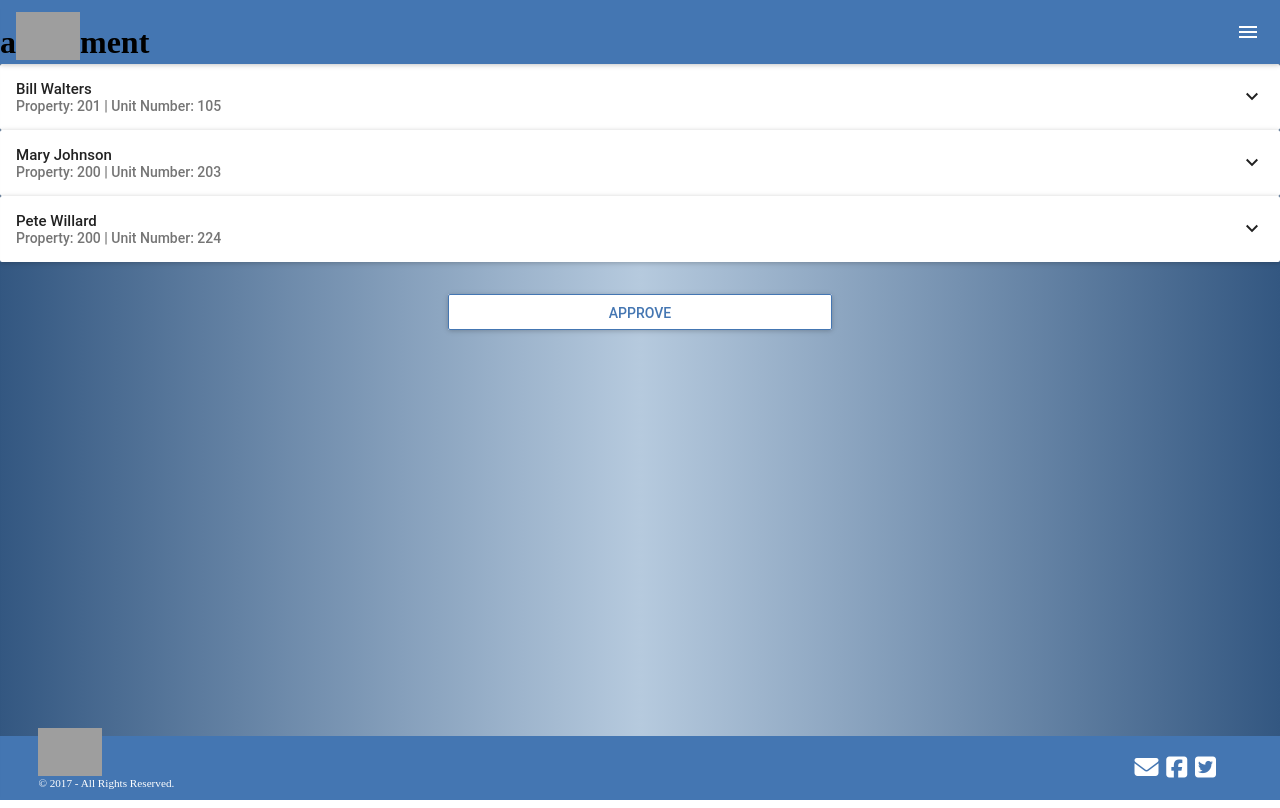
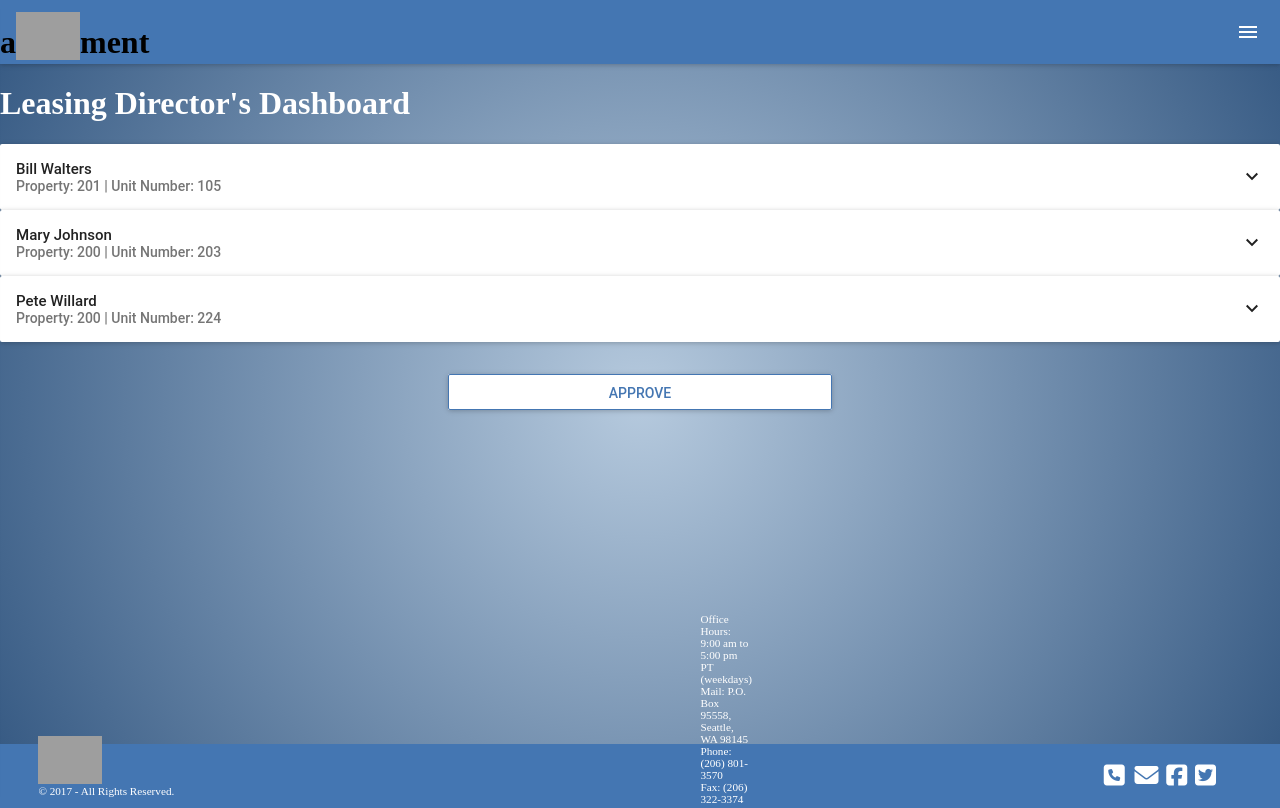
Before and after one commit to MichaelWStuart/property-management-poc, a React app: page /manager in a window 1280 px wide. Built offline with nearby package versions, Linux system fonts and the light colour scheme; grey boxes are pictures that could not be loaded; what react-tap-event-plugin would draw is missing.

Commit message:
adding contact info

```diff
--- a/src/components/Boss.js
+++ b/src/components/Boss.js
@@ -20,6 +20,7 @@ export default class Boss extends React.Component {
     return (
       <div style={{minHeight: '100%', position: 'relative'}}>
         <Header />
+        <h1 style={{color: 'white', zIndex: 10}}> Director's Dashboard </h1>
         <div style={{paddingBottom: '5em'}}>
           <Areas
             className='areas'
--- a/src/components/Manager.js
+++ b/src/components/Manager.js
@@ -23,6 +23,7 @@ export default class Manager extends React.Component {
     return (
       <div style={{minHeight: '100%', position: 'relative'}}>
         <Header />
+        <h1 style={{color: 'white', zIndex: 10}}> Leasing Director's Dashboard </h1>
         <div style={{paddingBottom: '5em'}}>
           {this.state.tenants.map(tenant => <TenantContainer areas={this.state.areas} tenant={tenant} key={generateKey()} />)}
           <div style={{textAlign: 'center', margin: '2em'}}>
--- a/src/components/Tenant.js
+++ b/src/components/Tenant.js
@@ -19,7 +19,8 @@ export default class Tenant extends React.Component {
     return (
       <div style={{minHeight: '100%', position: 'relative'}}>
         <Header />
-        <div style={{paddingBottom: '5em'}}>
+        <h1 style={{color: 'white', position: 'absolute', top: 0, left: '40vw', zIndex: 10}}> Move-In Inspection </h1>
+        <div style={{paddingBottom: '3em'}}>
           <Areas
             className='areas'
             view='tenant'
--- a/src/components/footer.js
+++ b/src/components/footer.js
@@ -7,16 +7,26 @@ class Footer extends React.Component{
         <img src='https://s3-us-west-2.amazonaws.com/podpodpod/calhoun-logo-alpha-white.png' style={{height: '3em', position: 'absolute', bottom: '3vh', left: '3vw'}} />
         <p style={{fontSize: '0.7em', position: 'absolute', bottom: '0vh', left: '3vw'}}>© 2017 - All Rights Reserved.</p>
         <div style={{position: 'absolute', bottom: '-0.5em', right: '2em'}}>
-          <a href='mailto:leasing@apodment.com'>
-            <i className="fa fa-envelope" aria-hidden="true" style={{color: 'white', fontSize: '1.5em', position: 'absolute', bottom: '1.2em', right: '4.4em'}}>
+          <div style={{fontSize: '0.7em', width: 'auto', textAlign: 'left', margin: 0, position: 'absolute', bottom: '1em', right: '40vw'}}>
+            <p style={{margin: 0}}>Office Hours: 9:00 am to 5:00 pm PT (weekdays)</p>
+            <p style={{margin: 0}}>Mail: P.O. Box 95558, Seattle, WA 98145</p>
+            <p style={{margin: 0}}>Phone: (206) 801-3570</p>
+            <p style={{margin: 0}}>Fax: (206) 322-3374</p>
+          </div>
+          <a href='https://twitter.com/aPodments'>
+            <i className="fa fa-twitter-square" aria-hidden="true" style={{color: 'white', fontSize: '1.5em', position: 'absolute', bottom: '1.2em', right: '2em'}}>
             </i>
           </a>
           <a href='https://www.facebook.com/apodment.suites'>
             <i className="fa fa-facebook-square" aria-hidden="true" style={{color: 'white', fontSize: '1.5em', position: 'absolute', bottom: '1.2em', right: '3.2em'}}>
             </i>
           </a>
-          <a href='https://twitter.com/aPodments'>
-            <i className="fa fa-twitter-square" aria-hidden="true" style={{color: 'white', fontSize: '1.5em', position: 'absolute', bottom: '1.2em', right: '2em'}}>
+          <a href='mailto:leasing@apodment.com'>
+            <i className="fa fa-envelope" aria-hidden="true" style={{color: 'white', fontSize: '1.5em', position: 'absolute', bottom: '1.2em', right: '4.4em'}}>
+            </i>
+          </a>
+          <a href='tel:2068013570'>
+            <i className="fa fa-phone-square" aria-hidden="true" style={{color: 'white', fontSize: '1.5em', position: 'absolute', bottom: '1.2em', right: '5.8em'}}>
             </i>
           </a>
         </div>
--- a/src/index.html
+++ b/src/index.html
@@ -1,9 +1,9 @@
 <!DOCTYPE html>
-<html>
+<html id="htmltag">
   <head>
     <meta name="viewport" content="width=device-width, initial-scale=1, maximum-scale=1">
     <script src="https://use.fontawesome.com/b329f349e9.js"></script>
-    <title> jsk-pm </title>
+    <title> aPodment Property Management </title>
   </head>
   <body><div id="root"></div></body>
 </html>
--- a/src/main.js
+++ b/src/main.js
@@ -11,12 +11,16 @@ import Landing from './components/landing-page';
 // import './style/main.scss';
 
 injectTapEventPlugin();
+let html = document.getElementById('htmltag');
+
+html.style.height = '100vh';
+document.body.style.height = '100%';
 document.body.style.overflow = 'hidden';
 document.body.style.backgroundImage = 'radial-gradient(circle, rgb(182, 202, 222), rgb(51,87,129)';
 
 const App = () => (
   <BrowserRouter>
-    <div style={{position: 'fixed', top: 0, left: 0, right: 0, bottom: 0, overflow: 'scroll', minHeight: '100%'}}>
+    <div style={{position: 'fixed', top: 0, left: 0, right: 0, bottom: 0, overflow: 'scroll', minHeight: '101%'}}>
       <Switch>
         <Route exact path={'/'} component={Landing} />
         <Route exact path={'/tenant'} component={Tenant} />
```
